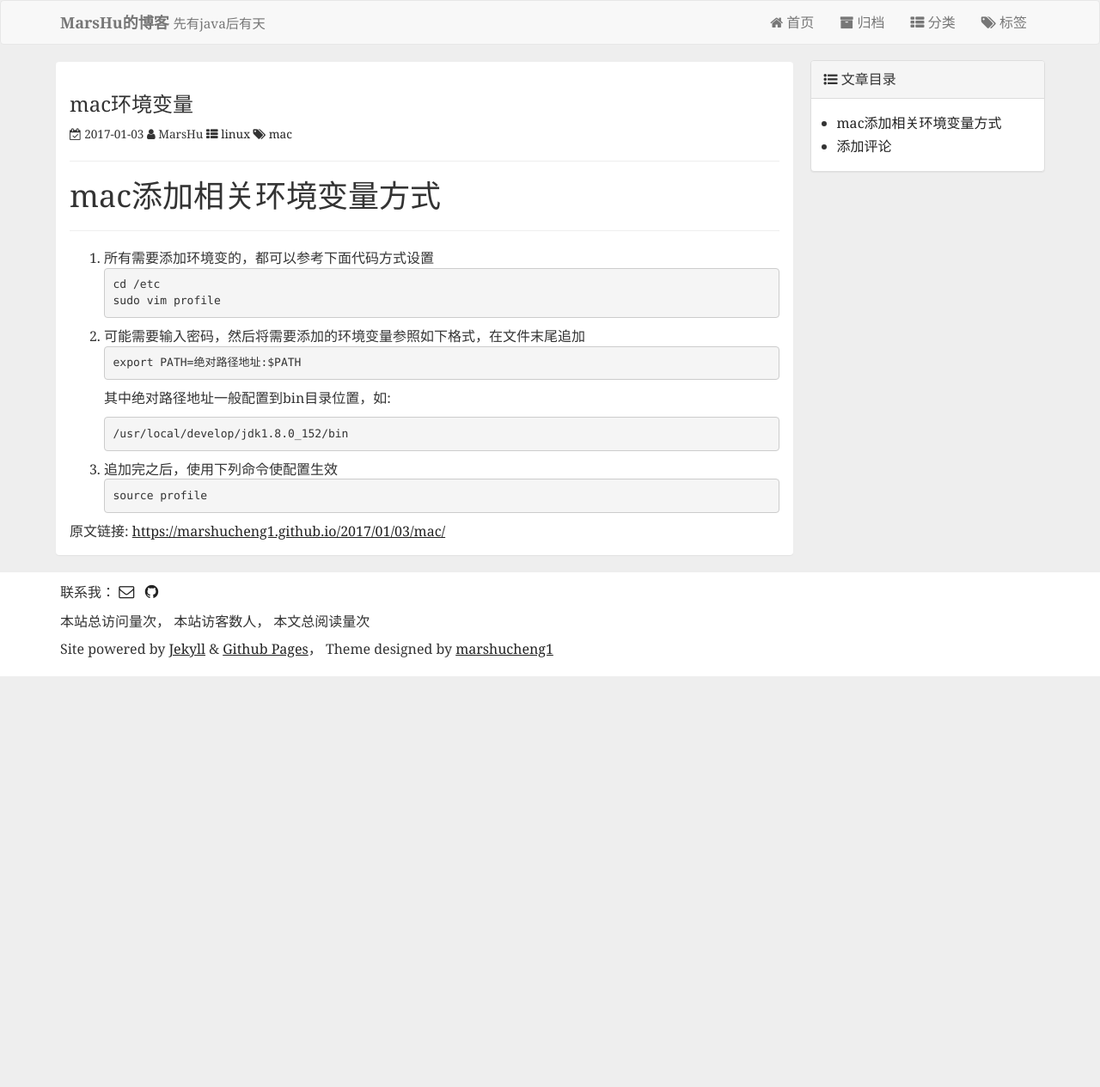
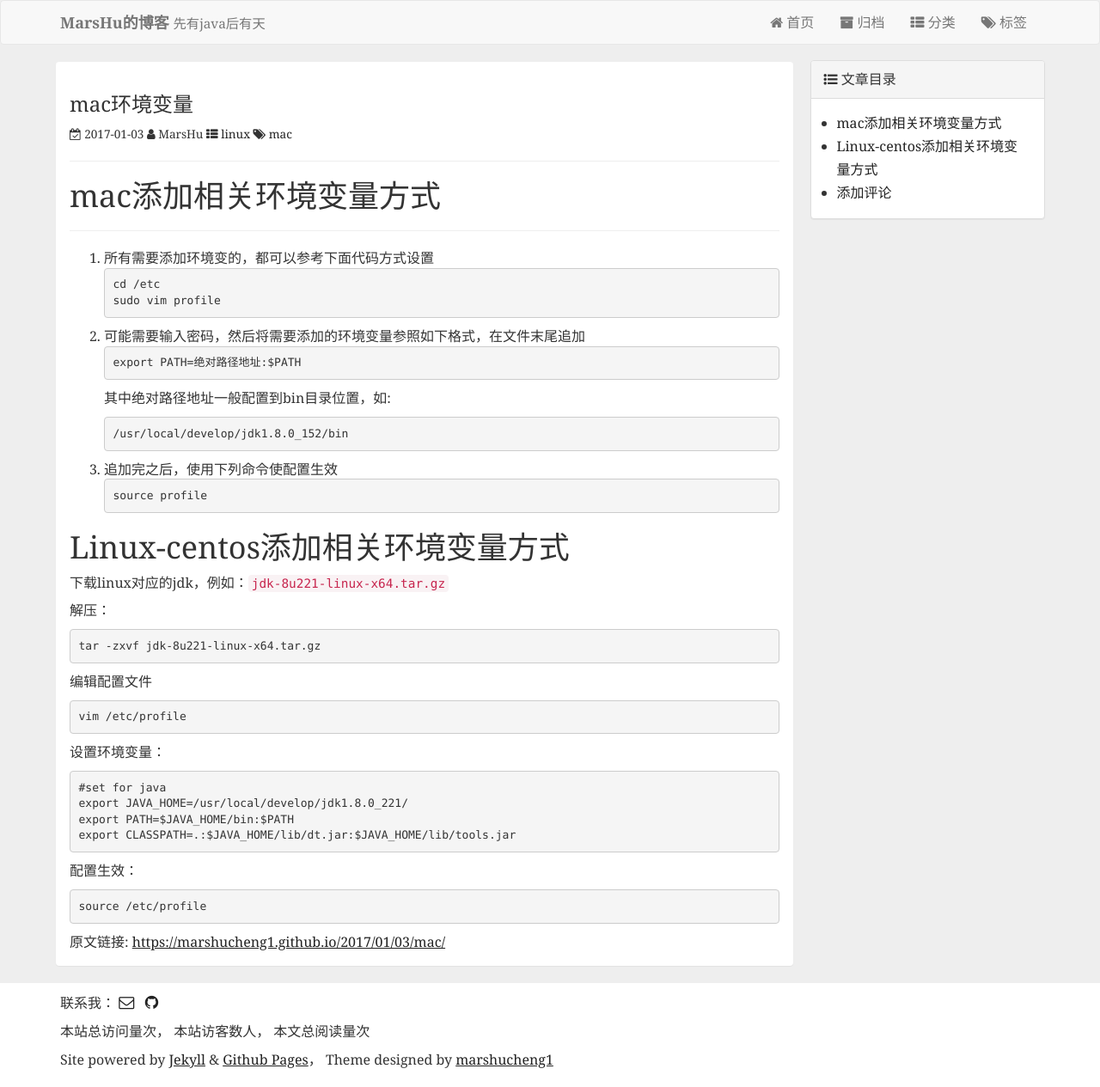
Before and after one commit to marshucheng1/marshucheng1.github.io, a Jekyll site: the page built from _posts/2017-01-03-mac.md, in a window 1280 px wide. Shown: the whole page at 86% size. Built offline with Jekyll 4.4.1, drawn with Linux system fonts in a browser that asks for light colours; comment, search, counter and statistics services are not loaded; before the commit the page ends 900 px from its top, so only the background shows below that.

Commit message:
Update 2017-01-03-mac.md

````diff
--- a/_posts/2017-01-03-mac.md
+++ b/_posts/2017-01-03-mac.md
@@ -33,3 +33,25 @@ export PATH=绝对路径地址:$PATH
 ```
 source profile
 ```
+
+# Linux-centos添加相关环境变量方式 #
+下载linux对应的jdk，例如：`jdk-8u221-linux-x64.tar.gz`
+
+解压：
+
+    tar -zxvf jdk-8u221-linux-x64.tar.gz
+
+编辑配置文件
+
+	vim /etc/profile
+
+设置环境变量：
+
+	#set for java
+	export JAVA_HOME=/usr/local/develop/jdk1.8.0_221/
+	export PATH=$JAVA_HOME/bin:$PATH
+	export CLASSPATH=.:$JAVA_HOME/lib/dt.jar:$JAVA_HOME/lib/tools.jar
+
+配置生效：
+
+	source /etc/profile
````
